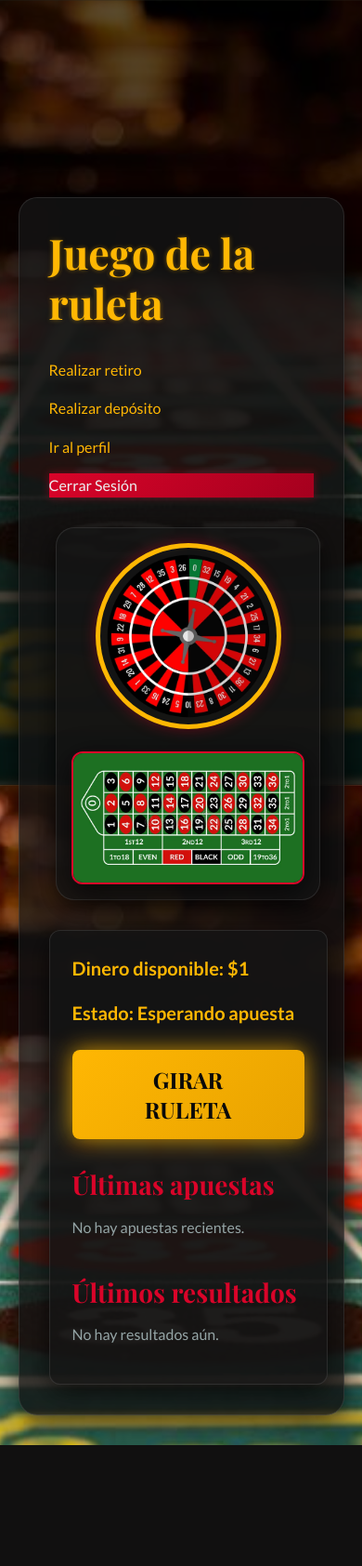
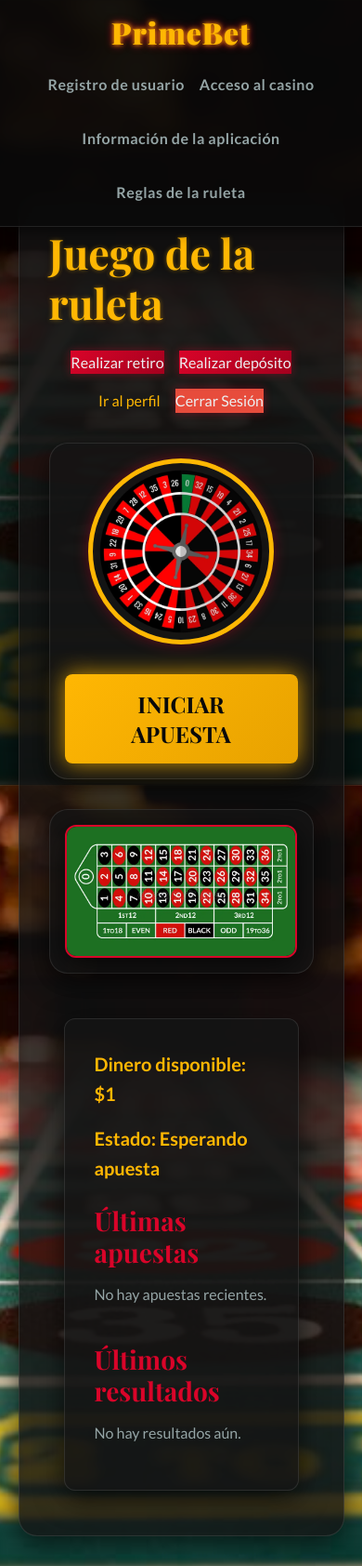
Before and after one commit to skow13/Proyecto-Desarrollo-web-1, a Node server app: page /Ruleta in a window 390 px wide. Shown: the whole page at 93% size. Before the commit the page ends 1554 px from the top, so only its background shows below. Run offline with Node 20, Linux system fonts and the light colour scheme; a user stored in the database is signed in; tables that the repository leaves empty hold one stand-in row (values such as "Sample post"); some libraries are stand-ins or nearby versions.

Commit message:
actualizacion navbar

```diff
--- a/Frontend/Layouts/main.handlebars
+++ b/Frontend/Layouts/main.handlebars
@@ -7,6 +7,18 @@
   <link rel="stylesheet" href="/style.css">
 </head>
 <body>
+
+  <header class="fixed-nav-header">
+    <nav class="navbar-inicio">
+        <h1 class="logo-text">PrimeBet</h1>
+        <div class="nav-links-inicio">
+            <a href="/Registro" class="nav-link-item">Registro de usuario</a>
+            <a href="/Login" class="nav-link-item">Acceso al casino</a>
+            <a href="/Info" class="nav-link-item">Información de la aplicación</a>
+            <a href="/Info_ruleta" class="nav-link-item">Reglas de la ruleta</a>
+        </div>
+    </nav>
+  </header>
   {{{body}}}
 </body>
 </html>
--- a/Frontend/Ruleta.handlebars
+++ b/Frontend/Ruleta.handlebars
@@ -1,26 +1,30 @@
 <div class="contenedor-ruleta-page">
   <h1 style="color:var(--color-secondary);">Juego de la ruleta</h1>
 
-  <div class="botones">
-    <a href="/Retiro" class="btn-outline btn-inline">Realizar retiro</a>
-    <a href="/Deposito" class="btn-outline btn-inline">Realizar depósito</a>
+  <div class="botones-ruleta">
+    <a href="/Retiro" class="btn-primary btn-inline">Realizar retiro</a>
+    <a href="/Deposito" class="btn-primary btn-inline">Realizar depósito</a>
     <a href="/Perfil" class="btn-outline btn-inline">Ir al perfil</a>
-     <a href="/logout" class="btn-primary btn-inline">Cerrar Sesión</a>
+    <a href="/logout" class="btn-primary btn-inline" style="background: var(--color-danger);">Cerrar Sesión</a>
   </div>
 
-  <div class="game-display-area">
-    <div class="roulette-visuals">
+  <div class="game-layout">
+
+    <div class="ruleta-columna">
       <img src="/Ruleta.webp" alt="Ruleta Europea" class="ruleta-small">
+      <div class="betting-controls-bottom">
+        <button class="btn-spin">INICIAR APUESTA</button>
+      </div>
+    </div>
+
+    <div class="tabla-columna">
       <img src="/Tabla_Ruleta.webp" alt="Tapete de Ruleta" class="tabla-ruleta-img">
     </div>
 
+    <div class="panel-derecho-columna">
       <div class="panel-derecho">
         <p class="saldo">Dinero disponible: ${{saldo}}</p>
         <p class="estado">Estado: {{#if estado}}{{estado}}{{else}}Esperando apuesta{{/if}}</p>
-
-      <div class="betting-controls" style="justify-content: center; margin-bottom: 2rem;">
-        <button class="btn-spin">GIRAR RULETA</button>
-      </div>
 
         <div class="tablas-apuestas">
           <div class="ultimas-apuestas">
@@ -69,4 +73,6 @@
         </div>
       </div>
     </div>
+
   </div>
+</div>
--- a/Public/style.css
+++ b/Public/style.css
@@ -1,6 +1,6 @@
 /* =======================================================
    HOJA DE ESTILOS PRINCIPAL - PROYECTO RULETA
-   Versión 4.1 - Ajuste de Claridad Global
+   Versión 4.2 - Layout de 3 Columnas y Header Global
    ======================================================= */
 
 /* =======================================================
@@ -396,8 +396,7 @@ ul {
     flex-grow: 1;
     margin: auto;
 
-    /* Estilos de Tarjeta (Fondo semi-transparente para ver el fondo global)
-       AJUSTE DE CLARIDAD: Opacidad reducida a 0.8 */
+    /* Estilos de Tarjeta (Fondo semi-transparente para ver el fondo global) */
     background: rgba(20, 20, 20, 0.8);
     border-radius: var(--radius-lg);
     box-shadow: var(--shadow-lg);
@@ -616,8 +615,7 @@ ul {
 
 /* --- RUEDA.HANDLEBARS - Estilo de las tablas y contenedores */
 .contenedor-ruleta-page {
-    /* Fondo semi-transparente para ver el fondo global
-       AJUSTE DE CLARIDAD: Opacidad reducida a 0.8 */
+    /* Fondo semi-transparente para ver el fondo global */
     background: rgba(20, 20, 20, 0.8);
     max-width: var(--max-width);
     width: 90%;
@@ -628,30 +626,60 @@ ul {
     border: 1px solid rgba(255, 255, 255, 0.1);
 }
 
-.game-display-area {
+/* Contenedor de Botones de Ruleta */
+.botones-ruleta {
+    margin: 1rem 0 2rem;
     display: flex;
-    flex-wrap: wrap;
+    gap: 1rem;
+    justify-content: flex-start;
+}
+.botones-ruleta a {
+    text-decoration: none;
+}
+
+/* Contenedor principal de 3 columnas (Ruleta, Tapete, Panel) */
+.game-layout {
+    display: flex;
     gap: 2rem;
     margin-top: 2rem;
     width: 100%;
+    align-items: flex-start;
 }
 
-.roulette-visuals {
-    flex: 2;
+.ruleta-columna {
+    flex: 1; /* Ruleta a la izquierda (1/4 o 1/3) */
     display: flex;
     flex-direction: column;
-    gap: 1.5rem;
+    gap: 1rem;
     align-items: center;
     padding: 1.5rem;
-    /* AJUSTE DE CLARIDAD: Opacidad reducida a 0.8 */
     background: rgba(20, 20, 20, 0.8);
     border-radius: var(--radius-lg);
     box-shadow: var(--shadow-lg);
     border: 1px solid rgba(255, 255, 255, 0.1);
 }
 
+.tabla-columna {
+    flex: 2; /* Tapete al centro (1/2 o 2/4) */
+    display: flex;
+    flex-direction: column;
+    align-items: center;
+    padding: 1rem;
+    background: rgba(20, 20, 20, 0.8);
+    border-radius: var(--radius-lg);
+    box-shadow: var(--shadow-lg);
+    border: 1px solid rgba(255, 255, 255, 0.1);
+}
+
+.panel-derecho-columna {
+    flex: 1; /* Panel a la derecha (1/4 o 1/3) */
+    display: flex;
+    flex-direction: column;
+    align-items: stretch;
+}
+
 .ruleta-small {
-    max-width: 300px; /* Tamaño más pequeño para la ruleta */
+    max-width: 250px; /* Tamaño de la ruleta pequeña */
     height: auto;
     border-radius: var(--radius-full);
     box-shadow: var(--shadow-glow-primary);
@@ -666,9 +694,12 @@ ul {
     border: 2px solid var(--color-primary);
 }
 
+.betting-controls-bottom {
+    margin-top: 1rem;
+    width: 100%;
+}
+
 .panel-derecho {
-    flex: 1; /* Ocupa el espacio restante */
-    min-width: 300px; /* Asegura un ancho mínimo para el panel */
     /* AJUSTE DE CLARIDAD: Opacidad reducida a 0.8 */
     background: rgba(20, 20, 20, 0.8);
     padding: 2rem;
@@ -1043,6 +1074,7 @@ ul {
 .social-links {
     display: flex;
     gap: 1rem;
+    justify-content: center; /* Centrar enlaces sociales en móviles */
 }
 .social-links a {
     font-size: 1.5rem;
@@ -1065,8 +1097,7 @@ ul {
 
 /* Estilo general para Info, Perfil, Deposito, Retiro */
 .perfil, .info, .contenedor-ruleta-page {
-    /* Fondo semi-transparente para ver el fondo global
-       AJUSTE DE CLARIDAD: Opacidad reducida a 0.8 */
+    /* Fondo semi-transparente para ver el fondo global */
     background: rgba(20, 20, 20, 0.8);
     max-width: var(--max-width);
     width: 90%;
@@ -1227,30 +1258,59 @@ details li {
 
 /* --- AJUSTES ESPECÍFICOS PARA RULETA.HANDLEBARS --- */
 
-.game-display-area {
+.botones-ruleta {
+    margin: 1rem 0 2rem;
     display: flex;
-    flex-wrap: wrap;
+    gap: 1rem;
+    justify-content: flex-start;
+}
+.botones-ruleta a {
+    text-decoration: none;
+}
+
+/* Contenedor principal de 3 columnas (Ruleta, Tapete, Panel) */
+.game-layout {
+    display: flex;
     gap: 2rem;
     margin-top: 2rem;
     width: 100%;
+    align-items: flex-start;
 }
 
-.roulette-visuals {
-    flex: 2;
+.ruleta-columna {
+    flex: 1; /* Ruleta a la izquierda (1/4 o 1/3) */
     display: flex;
     flex-direction: column;
-    gap: 1.5rem;
+    gap: 1rem;
     align-items: center;
     padding: 1.5rem;
-    /* AJUSTE DE CLARIDAD: Opacidad reducida a 0.8 */
     background: rgba(20, 20, 20, 0.8);
     border-radius: var(--radius-lg);
     box-shadow: var(--shadow-lg);
     border: 1px solid rgba(255, 255, 255, 0.1);
 }
 
+.tabla-columna {
+    flex: 2; /* Tapete al centro (1/2 o 2/4) */
+    display: flex;
+    flex-direction: column;
+    align-items: center;
+    padding: 1rem;
+    background: rgba(20, 20, 20, 0.8);
+    border-radius: var(--radius-lg);
+    box-shadow: var(--shadow-lg);
+    border: 1px solid rgba(255, 255, 255, 0.1);
+}
+
+.panel-derecho-columna {
+    flex: 1; /* Panel a la derecha (1/4 o 1/3) */
+    display: flex;
+    flex-direction: column;
+    align-items: stretch;
+}
+
 .ruleta-small {
-    max-width: 300px; /* Tamaño más pequeño para la ruleta */
+    max-width: 250px; /* Tamaño de la ruleta pequeña */
     height: auto;
     border-radius: var(--radius-full);
     box-shadow: var(--shadow-glow-primary);
@@ -1265,9 +1325,12 @@ details li {
     border: 2px solid var(--color-primary);
 }
 
+.betting-controls-bottom {
+    margin-top: 1rem;
+    width: 100%;
+}
+
 .panel-derecho {
-    flex: 1; /* Ocupa el espacio restante */
-    min-width: 300px; /* Asegura un ancho mínimo para el panel */
     /* AJUSTE DE CLARIDAD: Opacidad reducida a 0.8 */
     background: rgba(20, 20, 20, 0.8);
     padding: 2rem;
@@ -1318,31 +1381,36 @@ details li {
    10. MEDIA QUERIES (RESPONSIVE DESIGN)
    ======================================================= */
 
+@media (max-width: 1200px) {
+    /* Ajuste de columnas para que el tapete no sea tan ancho */
+    .ruleta-columna { flex: 1.5; }
+    .tabla-columna { flex: 3; }
+    .panel-derecho-columna { flex: 1.5; }
+}
+
 @media (max-width: 992px) {
-    /* Ruleta Responsive */
-    .game-area {
+    /* Ruleta Visuals Responsive - Cambia a 2 columnas principales */
+    .game-layout {
         flex-direction: column;
+        align-items: center;
     }
-    .roulette-wheel-container {
-        order: 2;
+    .ruleta-columna, .tabla-columna, .panel-derecho-columna {
+        width: 100%;
+        flex: unset;
     }
-    .betting-table {
-        order: 1;
+    .ruleta-columna { order: 1; }
+    .tabla-columna { order: 2; }
+    .panel-derecho-columna { order: 3; }
+    .ruleta-small {
+        max-width: 300px; /* Tamaño un poco más grande en tablet */
     }
-    .betting-grid {
-        grid-template-columns: repeat(7, 1fr); /* Ajuste para tablets */
-    }
-    .bet-spot.green { grid-row: span 1; }
-    .bet-spot.option { grid-column: span 1; }
-    .bet-spot.option-lg { grid-column: span 2; }
-    .bet-spot.option-half { grid-column: span 3; }
 
     /* Perfil Responsive */
     .perfil-content-wrapper {
         flex-direction: column;
     }
     .perfil-images-section {
-        order: -1; /* Mueve las imágenes arriba en móvil */
+        order: -1;
         width: 100%;
     }
     .perfil-data-section {
@@ -1351,26 +1419,13 @@ details li {
     .botones {
         justify-content: center;
     }
-
-    /* Ruleta Visuals Responsive */
-    .game-display-area {
-        flex-direction: column;
-        align-items: center;
-    }
-    .roulette-visuals, .panel-derecho {
-        width: 100%;
-        flex: unset; /* Reinicia el flex para que ocupen todo el ancho */
-    }
-    .ruleta-small {
-        max-width: 250px;
-    }
 }
 
 @media (max-width: 768px) {
     h1 { font-size: 2.8rem; }
     h2 { font-size: 2rem; }
 
-    /* --- Header Responsive --- */
+    /* Header Responsive */
     .fixed-nav-header {
         height: auto;
     }
@@ -1395,78 +1450,38 @@ details li {
     }
     /* Ajustar padding del body para el header colapsado */
     body {
-        /* Este valor debe ajustarse según la altura final del header */
         padding-top: 180px;
     }
 
-    /* --- Hero Responsive --- */
-    .hero-section-title {
-        font-size: 2.5rem;
-    }
-    .hero-section-subtitle {
-        font-size: 1.2rem;
-    }
-    .hero-content-wrapper {
-        padding: 2rem;
-        width: 90%;
-    }
-
-    /* --- Formularios Responsive --- */
-    .formulario {
-        padding: 2rem;
-    }
-
-    /* --- Ruleta Responsive --- */
-    .game-header {
-        flex-direction: column;
-        gap: 1rem;
-    }
-    .roulette-wheel {
-        width: 300px;
-        height: 300px;
-    }
-    .betting-controls {
-        flex-direction: column;
-        gap: 1rem;
-    }
-    .chip-selector {
+    /* Ruleta Controles */
+    .botones-ruleta {
         justify-content: center;
         flex-wrap: wrap;
     }
-    .btn-spin {
-        width: 100%;
+    .tablas-apuestas {
+        flex-direction: column;
+        gap: 1.5rem;
     }
 
-    /* --- Footer Responsive --- */
-    .footer-container {
-        grid-template-columns: 1fr;
-        text-align: center;
-    }
-    .social-links {
-        justify-content: center;
+    /* Formularios */
+    .formulario {
+        padding: 1.5rem 2rem;
     }
 }
 
 @media (max-width: 576px) {
-    .roulette-visuals {
+    .ruleta-columna, .tabla-columna, .panel-derecho-columna {
         padding: 1rem;
     }
     .ruleta-small {
         max-width: 200px;
-    }
-    .panel-derecho {
-        padding: 1.5rem;
-    }
-    .tablas-apuestas {
-        flex-direction: column;
-        gap: 1.5rem;
     }
 }
 
 
 @media (max-width: 480px) {
     .betting-grid {
-        grid-template-columns: repeat(4, 1fr); /* Ajuste para móviles */
+        grid-template-columns: repeat(4, 1fr);
         font-size: 0.8rem;
     }
     .bet-spot {
```
Also changed, not shown: Frontend/Inicio.handlebars (+5 -14 lines). Lines whose indentation alone changed are shown as unchanged.
